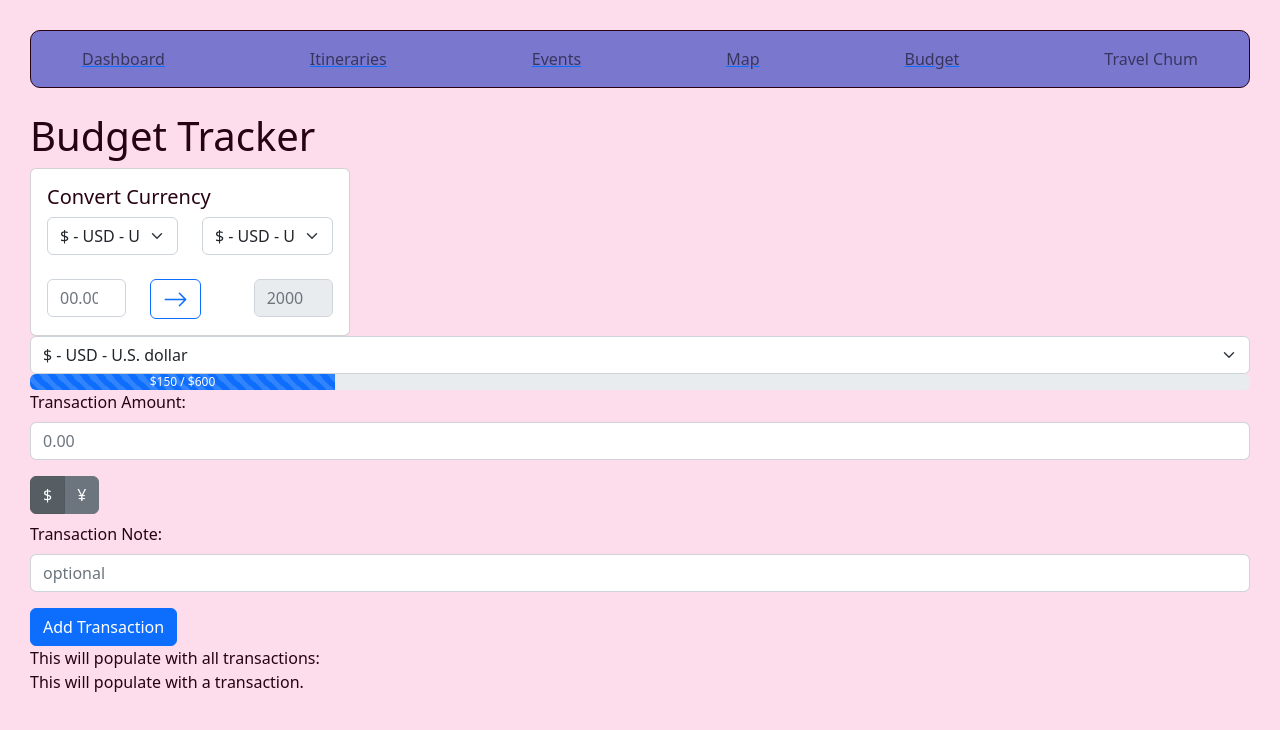
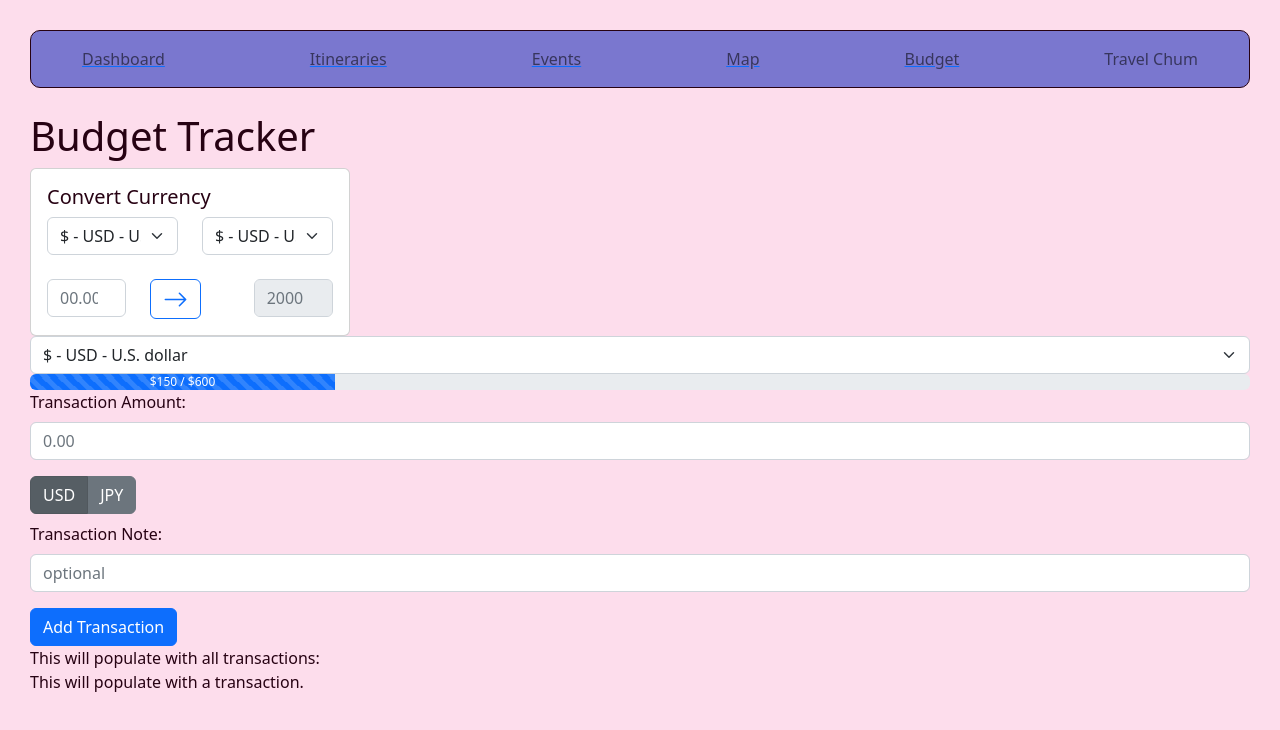
Before and after one commit to yumejensen/greenfield-budget-planner, a React app: page /budget in a window 1280 px wide. Shown: the top 730 px of the page. Built offline with nearby package versions, Linux system fonts and the light colour scheme; no server answers.

Commit message:
Changed default values for currency shown in radio button

```diff
--- a/src/client/components/budget-components/AddTransaction.jsx
+++ b/src/client/components/budget-components/AddTransaction.jsx
@@ -2,19 +2,19 @@ import React from "react";
 import { useState } from "react";
 import { Button, ButtonGroup, ToggleButton, Form } from "react-bootstrap";
 
+import { tripsSample } from '../../sample-data/sample-data.js'
+
 function AddTransaction(props){
 
   // destructure props
-  let { mainCurrency, foreignCurrency } = props;
+  let { nativeCurrency, foreignCurrency } = props;
 
-  // currencies for testing
-  mainCurrency = '$';
-  foreignCurrency = '¥';
+  nativeCurrency = tripsSample[1].nativeCurrency;
+  foreignCurrency = tripsSample[1].foreignCurrency;
 
   // transaction states
   const [transactionAmount, setTransactionAmount] = useState();
   const [transactionDetails, setTransactionDetails] = useState();
-  const [validated, setValidated] = useState(false);
 
   // button states
   const [checked, setChecked] = useState(false);
@@ -22,7 +22,7 @@ function AddTransaction(props){
 
   // radio values for currency selector buttons
   const radios = [
-    {name: mainCurrency, value: '1'},
+    {name: nativeCurrency, value: '1'},
     {name: foreignCurrency, value: '2'}
   ];
 
```
